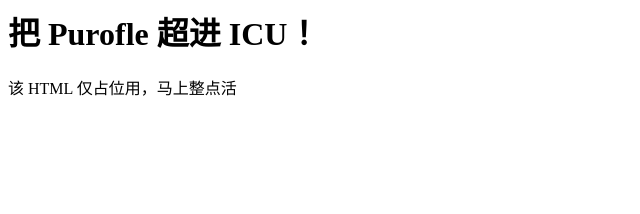
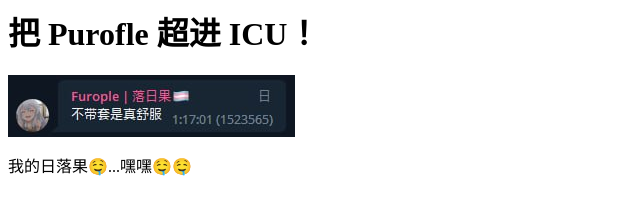
Before and after one commit to ssmzhn/purofle_fucked_into_icu, a plain HTML site: page index.html in a window 1280 px wide. Shown: the whole page, without its empty margins (0-640 px from the left). Drawn offline with Linux system fonts and the light colour scheme.

Commit message:
my purofle

```diff
--- a/index.html
+++ b/index.html
@@ -4,6 +4,7 @@
 	</head>
 	<body>
 		<h1>把 Purofle 超进 ICU！</h1>
-		<p> 该 HTML 仅占位用，马上整点活</p>
+		<img src="res/purofle1.jpg" />
+		<p> 我的日落果🤤...嘿嘿🤤🤤 </p>
 	</body>
 </html>
```
Also changed, not shown: res/purofle1.jpg (added).
